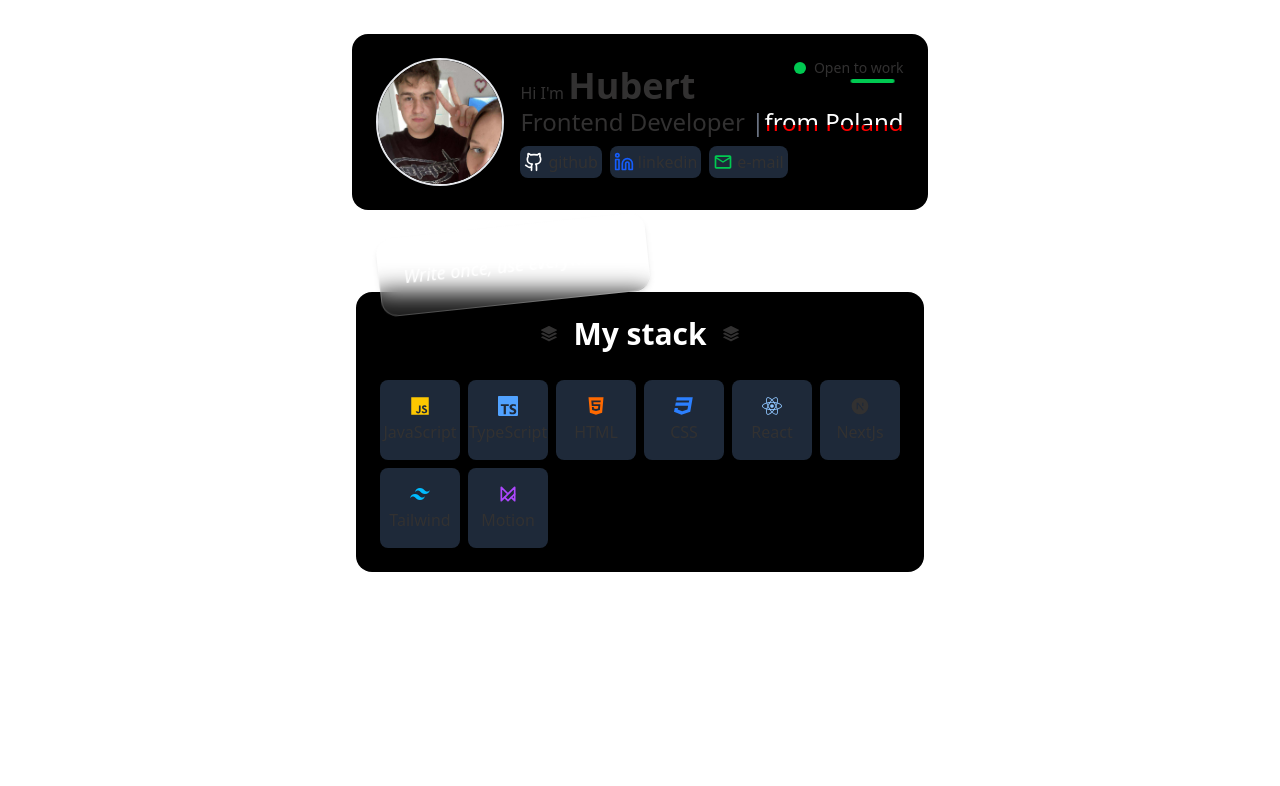
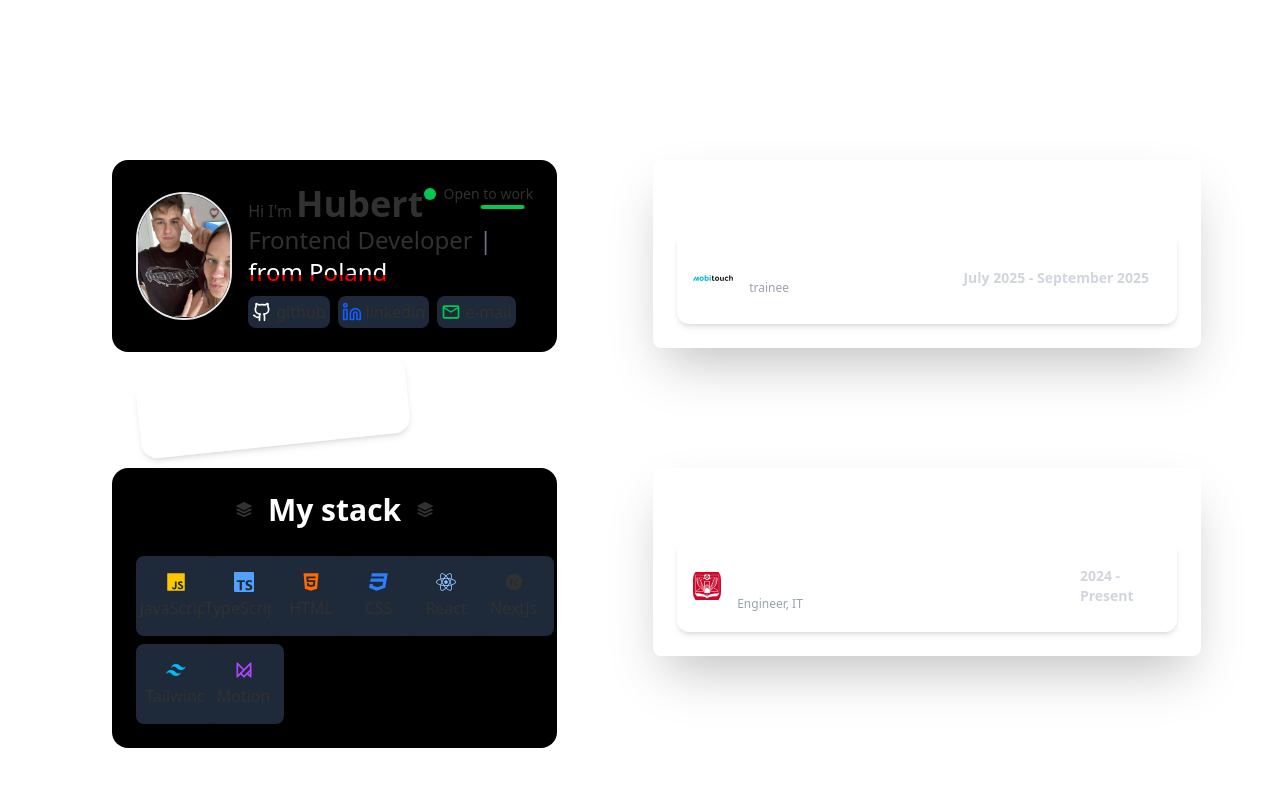
Before and after one commit to Hubertcior/portfolio, a Next.js app: page / in a window 1280 px wide. Shown: the top 786 px of the page. Built offline with nearby package versions, Linux system fonts and the light colour scheme.

Commit message:
feat: add Education, and Work Experience section, and some anims

```diff
--- a/src/app/page.tsx
+++ b/src/app/page.tsx
@@ -1,11 +1,19 @@
 import MainProfile from "@/components/organisms/MainProfile";
 import SkillProfile from "@/components/organisms/SkillProfile";
+import EducationProfile from "@/components/organisms/EducationProfile";
+import ExperienceProfile from "@/components/organisms/ExperienceProfile";
 
 export default function Home() {
   return (
-    <div className="font-sans grid grid-rows-[20px_1fr_20px] items-center justify-items-center min-h-screen p-8 pb-20 gap-16 sm:p-20">
-        <MainProfile/>
-        <SkillProfile/>
+    <div className="font-sans min-h-screen p-8 pb-20 sm:p-20 grid grid-rows-2 gap-16 justify-items-center items-center">
+      <div className="flex flex-col sm:flex-row gap-24 w-full justify-center items-start">
+            <MainProfile />
+          <ExperienceProfile />
+      </div>
+      <div className="flex flex-col sm:flex-row gap-24 w-full justify-center items-start">
+            <SkillProfile />
+          <EducationProfile />
+      </div>
     </div>
   );
 }
--- /dev/null
+++ b/src/components/atoms/Experience&Education/Logo.tsx
@@ -0,0 +1,23 @@
+import React, { FC } from 'react'
+import Image from "next/image";
+
+interface LogoProps {
+    src: string;
+    alt?: string;
+}
+
+const Logo: FC<LogoProps> = ({ src, alt = "Logo" }) => {
+    return (
+        <div className="w-10 h-10 rounded-full overflow-hidden relative bg-white aspect-square">
+            <Image
+                src={src}
+                alt={alt}
+                fill
+                sizes="40px"
+                className="object-contain"
+            />
+        </div>
+    )
+}
+
+export default Logo
--- /dev/null
+++ b/src/components/atoms/Experience&Education/Period.tsx
@@ -0,0 +1,15 @@
+import React from 'react'
+
+interface PeriodProps {
+    startDate: string;
+    endDate: string;
+}
+
+const Period : React.FC<PeriodProps> = ({startDate,endDate}) => {
+    return (
+        <p className="text-gray-300 font-semibold rounded px-3 py-1 text-sm  inline-block">
+            {startDate} - {endDate}
+        </p>
+    )
+}
+export default Period
--- /dev/null
+++ b/src/components/atoms/Experience&Education/PlaceName.tsx
@@ -0,0 +1,18 @@
+import React from 'react'
+
+interface IProps {
+    name : string
+    descripton?: string
+}
+
+const PlaceName : React.FC<IProps> = ({name, descripton}) => {
+    return (
+        <div>
+        <p className="text-white font-bold text-xs">{name}</p>
+        {descripton && (
+            <p className="text-gray-400 text-xs mt-1">{descripton}</p>
+        )}
+        </div>
+    )
+}
+export default PlaceName
--- a/src/components/atoms/Skills/SkillBadge.tsx
+++ b/src/components/atoms/Skills/SkillBadge.tsx
@@ -1,18 +1,40 @@
-import React, {FC} from 'react'
-import { IconType } from 'react-icons'
+"use client";
+
+import { motion } from 'framer-motion';
+import { useState } from 'react';
+import { IconType } from 'react-icons';
 
 type SocialMediaIconProps = {
     icon: IconType;
     colorClass?: string;
-    name : string;
-}
+    name: string;
+};
 
-const SocialMediaIcon : FC<SocialMediaIconProps> = ({icon : Icon, colorClass = "text-white-100", name})  => {
+const SocialMediaIcon = ({ icon: Icon, colorClass = "text-white-100", name }: SocialMediaIconProps) => {
+    const MotionIcon = motion(Icon);
+    const [isAnimating, setIsAnimating] = useState(false);
+
     return (
-        <div className="flex flex-col items-center justify-center gap-1 p-1 rounded-lg bg-gray-800 w-20 h-20 cursor-default">
-            <Icon className={`w-5 h-5 transition-colors ${colorClass}`} />
+        <motion.div
+            onHoverStart={() => {
+                setIsAnimating(true);
+            }}
+            onAnimationComplete={() => {
+                setIsAnimating(false);
+            }}
+            className="flex flex-col items-center justify-center gap-1 p-1 rounded-lg bg-gray-800 w-20 h-20 cursor-default"
+        >
+            <MotionIcon
+                className={`w-5 h-5 transition-colors ${colorClass}`}
+                animate={isAnimating ? { y: [0, -8, 0] } : {}}
+                transition={{
+                    duration: 0.4,
+                    ease: "easeInOut",
+                }}
+            />
             <p>{name}</p>
-        </div>
-    )
-}
-export default SocialMediaIcon
+        </motion.div>
+    );
+};
+
+export default SocialMediaIcon;
--- /dev/null
+++ b/src/components/molecules/Experience&Education/InfoBar.tsx
@@ -0,0 +1,26 @@
+import React from 'react'
+import PlaceName from "@/components/atoms/Experience&Education/PlaceName";
+import Period from "@/components/atoms/Experience&Education/Period";
+import Logo from "@/components/atoms/Experience&Education/Logo";
+
+interface InfoBarProps{
+    name: string;
+    description: string;
+    startDate: string;
+    endDate: string;
+    imageSource: string,
+    imageAlt?: string;
+}
+
+const InfoBar  = ({name, description, startDate, endDate, imageSource, imageAlt = "logo"} : InfoBarProps) => {
+    return (
+        <div className="flex flex-row items-center justify-between gap-4 py-2 px-4 rounded-xl shadow-md w-[500px] h-[92px]">
+            <div className="flex flex-row items-center gap-4">
+                <Logo src={imageSource} alt={imageAlt} />
+                <PlaceName name={name} descripton={description} />
+            </div>
+            <Period startDate={startDate} endDate={endDate} />
+        </div>
+    )
+}
+export default InfoBar
--- a/src/components/molecules/Skills/SkillSection.tsx
+++ b/src/components/molecules/Skills/SkillSection.tsx
@@ -1,3 +1,5 @@
+'use client'
+
 import React, {FC} from 'react'
 import SkillBadge from "@/components/atoms/Skills/SkillBadge";
 import { IconType } from 'react-icons'
--- /dev/null
+++ b/src/components/organisms/EducationProfile.tsx
@@ -0,0 +1,12 @@
+import React , {FC} from 'react'
+import InfoBar from "@/components/molecules/Experience&Education/InfoBar";
+
+const EducationProfile: FC = () => {
+    return (
+        <div className="shadow-2xl flex flex-col items-start justify-start gap-4 p-6  text-white rounded-lg">
+            <h1 className="text-2xl font-medium w-full text-center">Education</h1>
+                <InfoBar name="University of Information Technology and Management in Rzeszów, Poland" description="Engineer, IT" startDate="2024" endDate="Present" imageSource="/images/logos/wsiiz.jpeg"/>
+        </div>
+    )
+}
+export default EducationProfile
--- /dev/null
+++ b/src/components/organisms/ExperienceProfile.tsx
@@ -0,0 +1,43 @@
+import React from 'react'
+import InfoBar from "@/components/molecules/Experience&Education/InfoBar";
+
+interface InfoBarItems{
+    name: string;
+    description: string;
+    startDate: string;
+    endDate: string;
+    imageSource: string;
+    imageAlt?: string;
+}
+
+interface InfoBarItem{
+    items: InfoBarItems[];
+}
+
+const infoBarItems: InfoBarItems[] = [{
+    name : "Mobitouch",
+    description: "trainee",
+    startDate: "July 2025",
+    endDate: "September 2025",
+    imageSource: "/images/logos/mobitouch.svg",
+},]
+
+const WorkExperience= () => {
+    return (
+        <div className="shadow-2xl flex flex-col items-start justify-start gap-4 p-6  text-white rounded-lg">
+            <h1 className="text-2xl font-medium w-full text-center">Work Experience</h1>
+            {infoBarItems.map((item, index) => (
+                <InfoBar
+                    key={index}
+                    name={item.name}
+                    description={item.description}
+                    startDate={item.startDate}
+                    endDate={item.endDate}
+                    imageSource={item.imageSource}
+                    imageAlt={item.imageAlt}
+                />
+            ))}
+        </div>
+    )
+}
+export default WorkExperience
--- a/src/components/organisms/SkillProfile.tsx
+++ b/src/components/organisms/SkillProfile.tsx
@@ -1,3 +1,5 @@
+'use client'
+
 import React from 'react'
 import SkillsHeading from "@/components/atoms/Skills/SkillsHeading";
 import SectionBackground from "@/components/atoms/MainProfile/SectionBackground";
```
Also changed, not shown: public/images/logos/mobitouch.svg (added), public/images/logos/wsiiz.jpeg (added).
